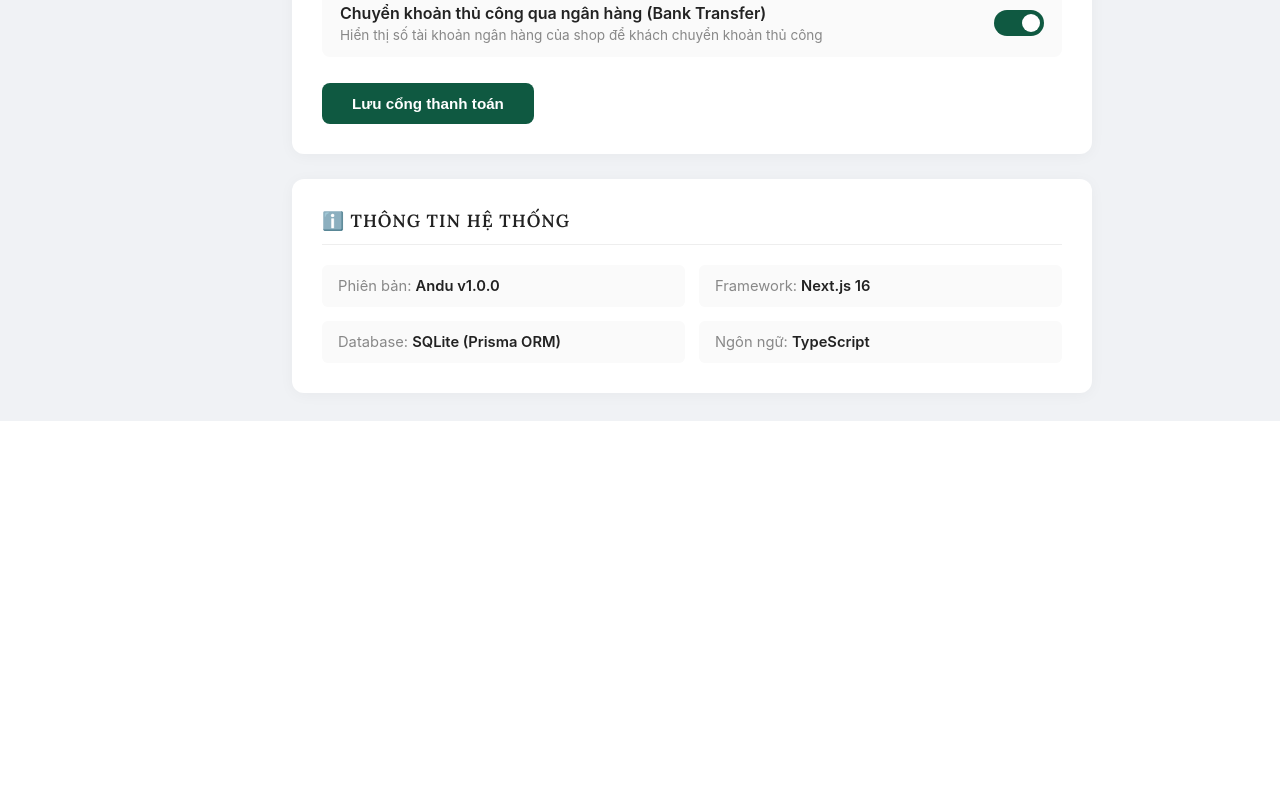
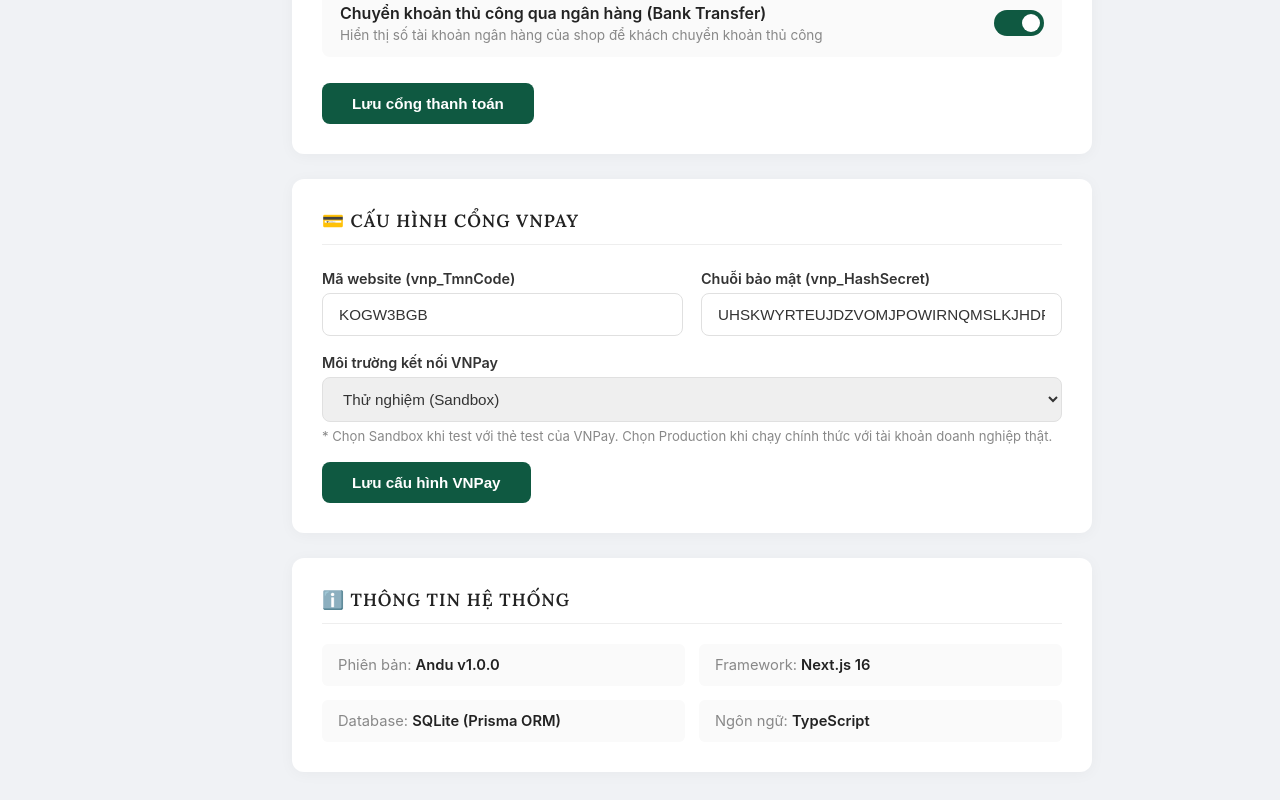
Before and after one commit to Cuongnguyen232-Vy/andu-web, a Next.js app: page /admin/settings in a window 1280 px wide. Shown: the part 3145-3945 px from the top of the page. Before the commit the page ends 3566 px from the top, so only its background shows below. Built offline with nearby package versions, Linux system fonts and the light colour scheme; no server answers; the database is empty.

Commit message:
fix: make VNPay config customizable in admin settings, set dynamic return url

```diff
--- a/src/app/admin/settings/page.tsx
+++ b/src/app/admin/settings/page.tsx
@@ -35,7 +35,10 @@
     enableFreeShipOver500k: true,
     enableCOD: true,
     enableVNPay: true,
-    enableBankTransfer: true
+    enableBankTransfer: true,
+    vnpTmnCode: 'KOGW3BGB',
+    vnpHashSecret: 'UHSKWYRTEUJDZVOMJPOWIRNQMSLKJHDF',
+    vnpUrlMode: 'sandbox'
   });
 
   const [saved, setSaved] = useState(false);
@@ -465,6 +468,38 @@
         </form>
       </div>
 
+      {/* Cấu hình Cổng Thanh Toán VNPay */}
+      <div style={{ backgroundColor: '#fff', padding: '30px', borderRadius: '12px', boxShadow: '0 2px 15px rgba(0,0,0,0.04)', marginBottom: '25px' }}>
+        <h2 style={{ fontSize: '1.1rem', fontWeight: 700, color: '#222', marginBottom: '25px', paddingBottom: '12px', borderBottom: '1px solid #eee', textTransform: 'uppercase', letterSpacing: '1px' }}>
+          💳 Cấu hình Cổng VNPay
+        </h2>
+        <form onSubmit={handleSave} style={{ display: 'flex', flexDirection: 'column', gap: '18px' }}>
+          <div style={{ display: 'grid', gridTemplateColumns: '1fr 1fr', gap: '18px' }}>
+            <div>
+              <label style={labelStyle}>Mã website (vnp_TmnCode)</label>
+              <input name="vnpTmnCode" value={shopInfo.vnpTmnCode || ''} onChange={handleChange} style={inputStyle} placeholder="Ví dụ: KOGW3BGB" onFocus={(e) => e.target.style.borderColor = 'var(--primary)'} onBlur={(e) => e.target.style.borderColor = '#e0e0e0'} />
+            </div>
+            <div>
+              <label style={labelStyle}>Chuỗi bảo mật (vnp_HashSecret)</label>
+              <input name="vnpHashSecret" value={shopInfo.vnpHashSecret || ''} onChange={handleChange} style={inputStyle} placeholder="Ví dụ: UHSKWYRTE..." onFocus={(e) => e.target.style.borderColor = 'var(--primary)'} onBlur={(e) => e.target.style.borderColor = '#e0e0e0'} />
+            </div>
+          </div>
+          <div>
+            <label style={labelStyle}>Môi trường kết nối VNPay</label>
+            <select name="vnpUrlMode" value={shopInfo.vnpUrlMode || 'sandbox'} onChange={handleChange} style={{ ...inputStyle, cursor: 'pointer' }} onFocus={(e) => e.target.style.borderColor = 'var(--primary)'} onBlur={(e) => e.target.style.borderColor = '#e0e0e0'}>
+              <option value="sandbox">Thử nghiệm (Sandbox)</option>
+              <option value="production">Môi trường thật (Production)</option>
+            </select>
+            <p style={{ fontSize: '0.82rem', color: '#888', marginTop: '6px' }}>
+              * Chọn Sandbox khi test với thẻ test của VNPay. Chọn Production khi chạy chính thức với tài khoản doanh nghiệp thật.
+            </p>
+          </div>
+          <button type="submit" style={{ alignSelf: 'flex-start', padding: '12px 30px', backgroundColor: saved ? '#28a745' : 'var(--primary)', color: '#fff', border: 'none', borderRadius: '8px', fontSize: '0.95rem', fontWeight: 700, cursor: 'pointer', transition: 'all 0.3s' }}>
+            {saved ? '✓ Đã lưu!' : 'Lưu cấu hình VNPay'}
+          </button>
+        </form>
+      </div>
+
       {/* Thông tin hệ thống */}
       <div style={{ backgroundColor: '#fff', padding: '30px', borderRadius: '12px', boxShadow: '0 2px 15px rgba(0,0,0,0.04)' }}>
         <h2 style={{ fontSize: '1.1rem', fontWeight: 700, color: '#222', marginBottom: '20px', paddingBottom: '12px', borderBottom: '1px solid #eee', textTransform: 'uppercase', letterSpacing: '1px' }}>
--- a/src/app/api/settings/route.ts
+++ b/src/app/api/settings/route.ts
@@ -40,7 +40,10 @@
         enableFreeShipOver500k: true,
         enableCOD: true,
         enableVNPay: true,
-        enableBankTransfer: true
+        enableBankTransfer: true,
+        vnpTmnCode: 'KOGW3BGB',
+        vnpHashSecret: 'UHSKWYRTEUJDZVOMJPOWIRNQMSLKJHDF',
+        vnpUrlMode: 'sandbox'
       });
     }
 
--- a/src/app/api/vnpay/create-payment-url/route.ts
+++ b/src/app/api/vnpay/create-payment-url/route.ts
@@ -1,15 +1,29 @@
 import { NextResponse } from 'next/server';
 import crypto from 'crypto';
+import prisma from '@/lib/prisma';
 
 export async function POST(request: Request) {
   try {
     const body = await request.json();
     const { orderId, amount, bankCode } = body;
 
-    const tmnCode = process.env.VNP_TMNCODE || 'KOGW3BGB'; // Mã test sandbox
-    const secretKey = process.env.VNP_HASHSECRET || 'UHSKWYRTEUJDZVOMJPOWIRNQMSLKJHDF'; // Mã test sandbox
-    const vnpUrl = 'https://sandbox.vnpayment.vn/paymentv2/vpcpay.html';
-    const returnUrl = 'http://localhost:3000/checkout/vnpay-return';
+    // Đọc cấu hình từ database
+    const config = await prisma.setting.findUnique({
+      where: { key: 'store_config' }
+    });
+    const settings = config ? JSON.parse(config.value) : {};
+
+    const tmnCode = process.env.VNP_TMNCODE || settings.vnpTmnCode || 'KOGW3BGB';
+    const secretKey = process.env.VNP_HASHSECRET || settings.vnpHashSecret || 'UHSKWYRTEUJDZVOMJPOWIRNQMSLKJHDF';
+
+    const vnpUrlMode = settings.vnpUrlMode || 'sandbox';
+    const vnpUrl = vnpUrlMode === 'production'
+      ? 'https://pay.vnpayment.vn/paymentv2/vpcpay.html'
+      : 'https://sandbox.vnpayment.vn/paymentv2/vpcpay.html';
+
+    // Tạo returnUrl động từ origin của request
+    const origin = request.headers.get('origin') || new URL(request.url).origin;
+    const returnUrl = `${origin}/checkout/vnpay-return`;
 
     const date = new Date();
     const createDate =
```
